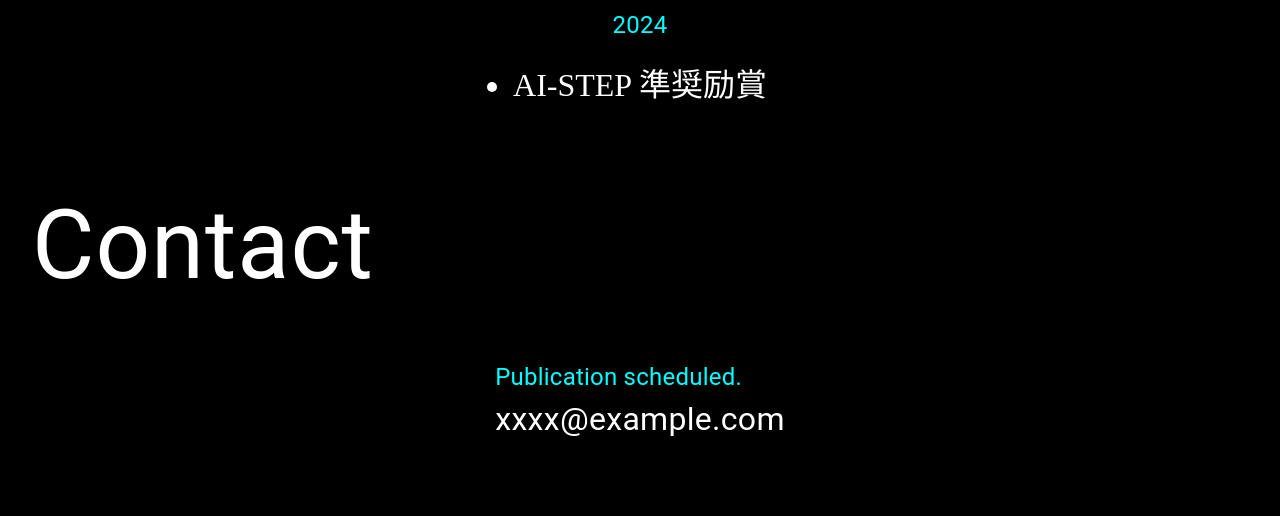
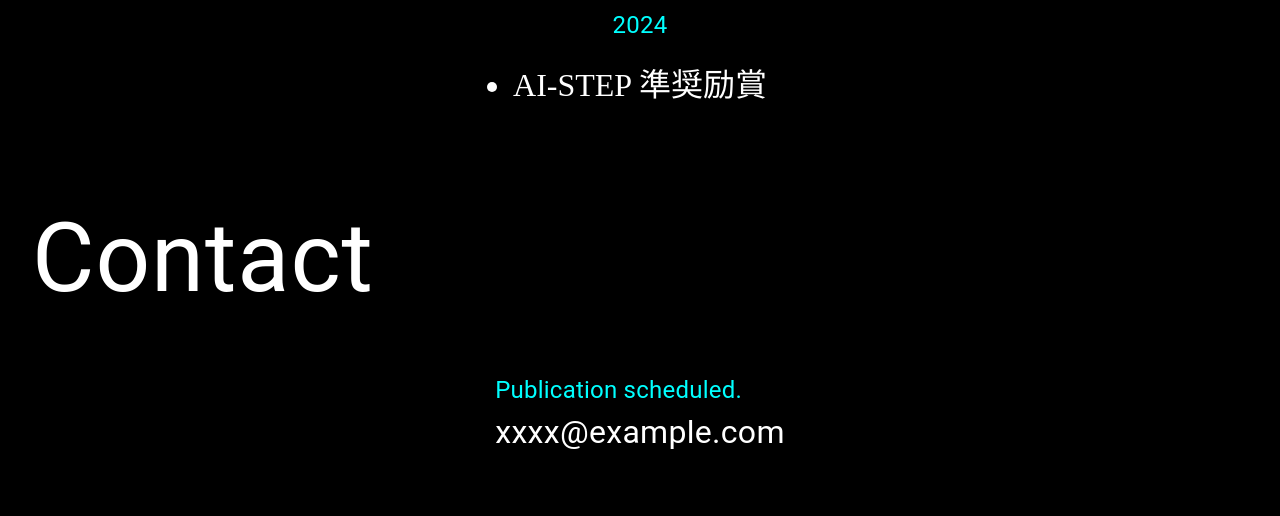
Before and after one commit to aoiacai/my_portfolio, a Next.js app: page / in a window 1280 px wide. Shown: the part 1360-1876 px from the top of the page. Built offline with nearby package versions, Linux system fonts and the light colour scheme.

Commit message:
Update Contact.tsx

```diff
--- a/app/components/Contact.tsx
+++ b/app/components/Contact.tsx
@@ -5,8 +5,8 @@
 
 const Contact: React.FC = () => {
     return (
-        <div className='profile' id='contact' style={{ paddingTop: '20px' }}>
-            <Typography style={{ fontSize: '12vmin', padding: '4vmin' }}>Contact</Typography>
+        <div className='profile' id='contact' style={{ paddingTop: '65px' }}>
+            <Typography style={{ fontSize: '12vmin', paddingLeft: '4vmin', paddingBottom: '4vmin' }}>Contact</Typography>
             <div className='text-area'>
                 <div className='text_and_icon'>
                     <div style={{ display: 'block' }}>
```
